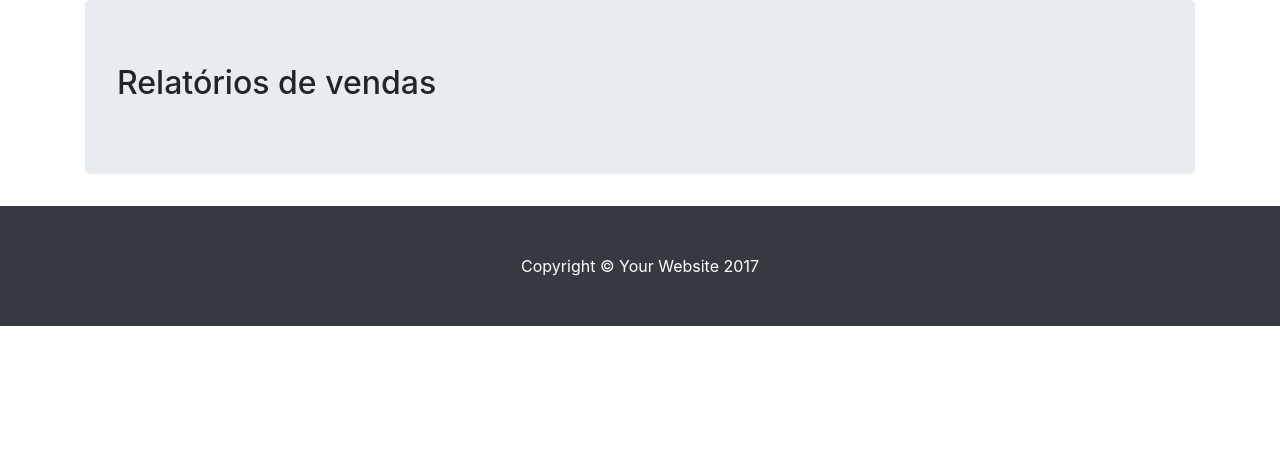
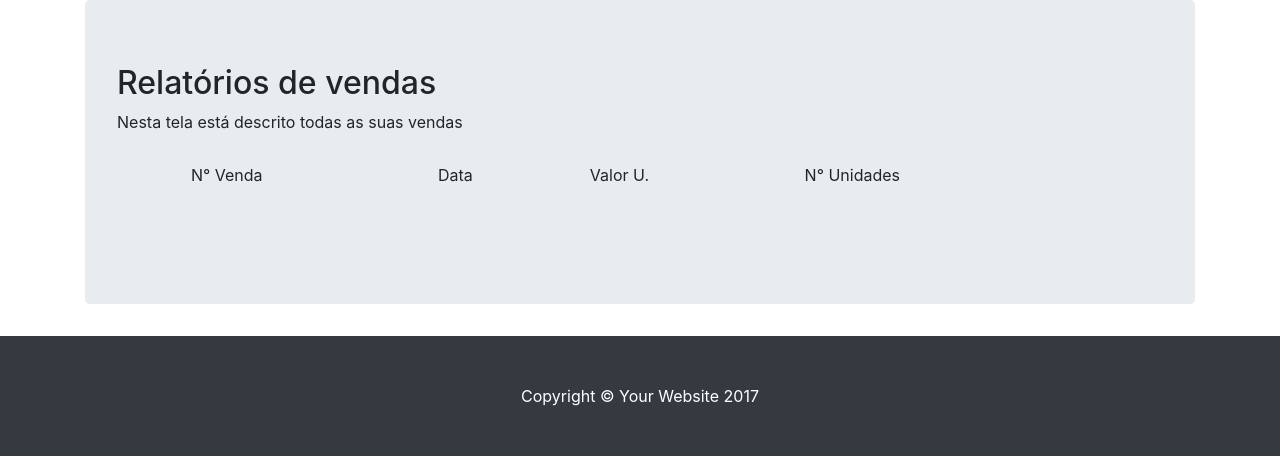
Before and after one commit to brunogomes3000/lancecerto, a Django app: template lancecerto/core/templates/RelatoriosVendas.html in a window 1280 px wide. Shown: the part 56-520 px from the top of the page. Run offline with Django 3.2, Linux system fonts and the light colour scheme; the template is opened without the code that fills it, so the values that code supplies are empty; parts of the project's set-up code (start-up, migrations or seed data) failed here and were passed over; some libraries are stand-ins or nearby versions.

Commit message:
Atualizei

```diff
--- a/lancecerto/core/templates/RelatoriosVendas.html
+++ b/lancecerto/core/templates/RelatoriosVendas.html
@@ -36,7 +36,23 @@
 	<div class="jumbotron rvbox">
     <div>
       <h2>Relatórios de vendas</h2>
-
+      <p>Nesta tela está descrito todas as suas vendas</p>
+      <table class="table">
+        <th>
+          <td>N° Venda</td>
+          <td>Data</td>
+          <td>Valor U.</td>
+          <td>N° Unidades</td>
+          <td></td>
+        </th>
+        <tr>
+          <td></td>
+          <td></td>
+          <td></td>
+          <td></td>
+          <td></td>
+        </tr>
+      </table>
     </div>
 	</div>
 
--- a/lancecerto/core/views.py
+++ b/lancecerto/core/views.py
@@ -16,14 +16,10 @@ def relatoriosvendas(request):
 def cadastro(request):
     return render(request, 'cadastro.html')
 
-<<<<<<< HEAD
 def produtos(request):
     return render(request, 'produtos.html')
 
 def dados_prod(request):
     return render(request, 'dados_prod.html')
 
-=======
->>>>>>> 1107f6fb4eafe494cbcdc27394c375f621765bb2
-
 # Create your views here.
```
Also changed, not shown: lancecerto/core/models.py (line endings or trailing spaces), lancecerto/core/static/img/índice.jpg (added).
